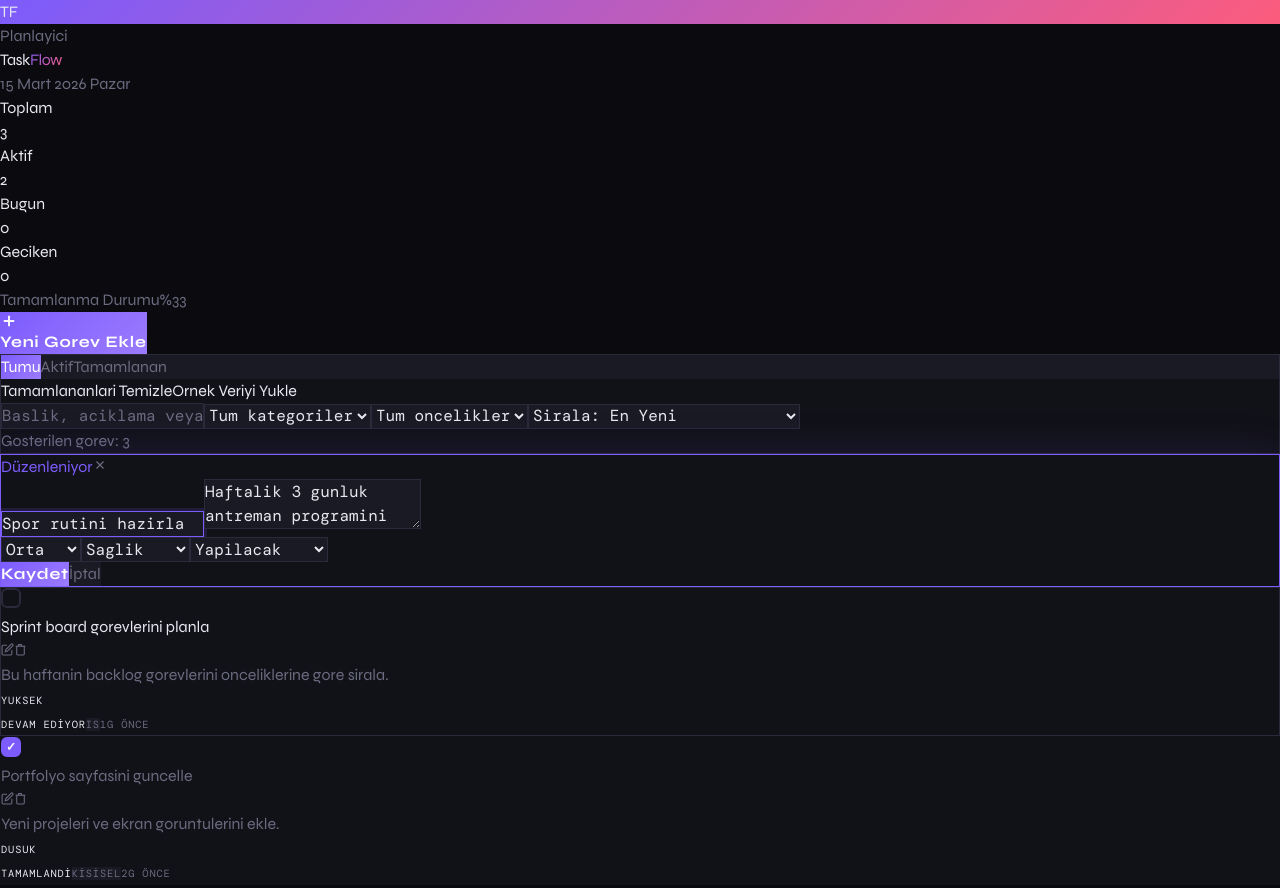
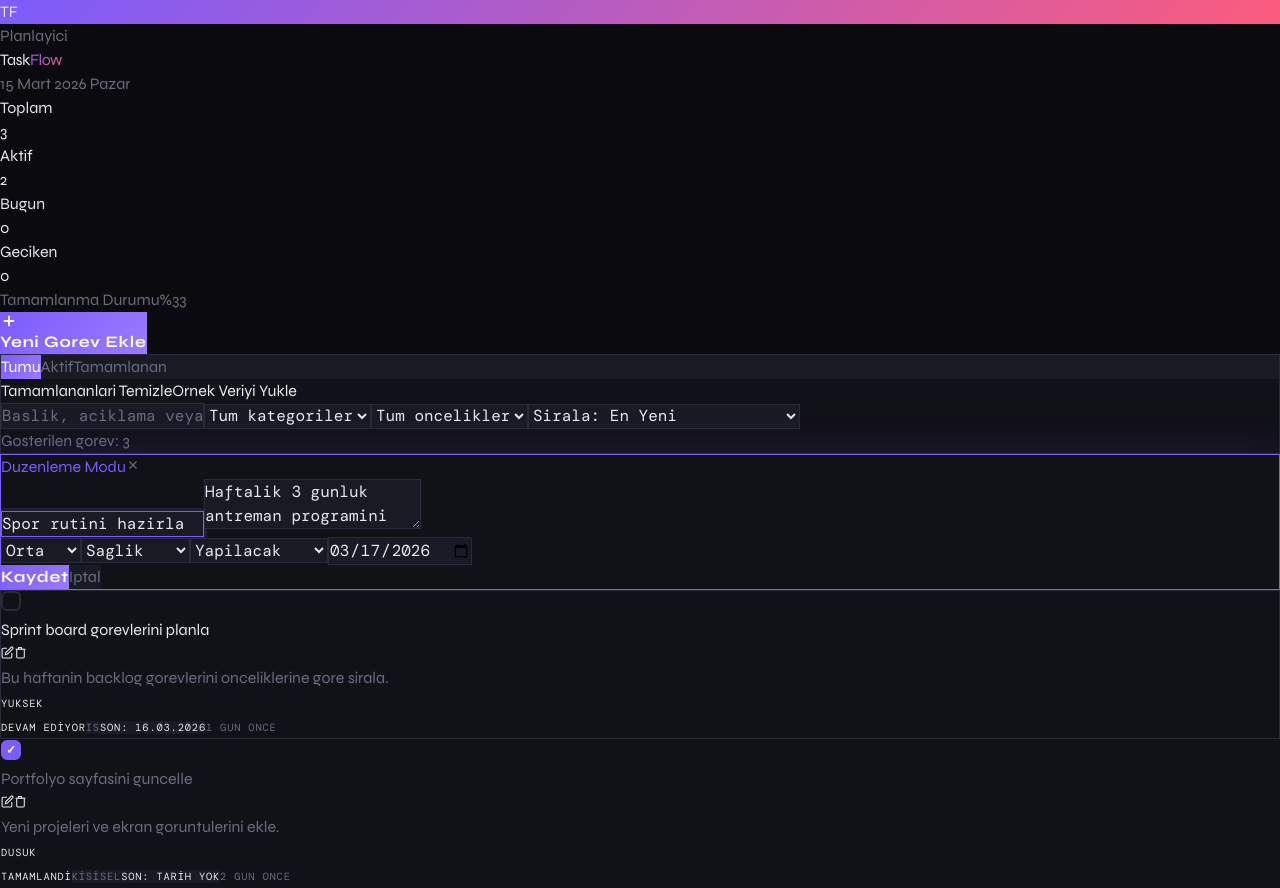
Before and after one commit to MehmetcanMutlu/mehmetcan-todo, a React (Vite) app: page / in a window 1280 px wide. Both pictures are taken after a click on the button 7 px from the left and 516 px from the top of the page. Built offline with nearby package versions, Linux system fonts and the light colour scheme; a web font is replaced by a local one.

Commit message:
feat(card): improve edit flow and due-date visibility

```diff
--- a/src/components/TaskCard.jsx
+++ b/src/components/TaskCard.jsx
@@ -1,5 +1,11 @@
-import React, { useState } from 'react'
-import { PRIORITIES, STATUSES, CATEGORIES } from '../interfaces/Task'
+import React, { useEffect, useRef, useState } from 'react'
+import {
+  CATEGORIES,
+  formatRelativeTime,
+  isOverdue,
+  PRIORITIES,
+  STATUSES,
+} from '../interfaces/Task'
 
 export default function TaskCard({ task, onDelete, onUpdate, onToggle }) {
   const [editing, setEditing] = useState(false)
@@ -9,47 +15,76 @@ export default function TaskCard({ task, onDelete, onUpdate, onToggle }) {
     priority: task.priority,
     category: task.category,
     status: task.status,
+    dueDate: task.dueDate || '',
   })
   const [showConfirm, setShowConfirm] = useState(false)
+  const confirmTimeoutRef = useRef(null)
+
+  useEffect(() => {
+    setForm({
+      title: task.title,
+      description: task.description,
+      priority: task.priority,
+      category: task.category,
+      status: task.status,
+      dueDate: task.dueDate || '',
+    })
+  }, [task])
+
+  useEffect(() => {
+    return () => {
+      if (confirmTimeoutRef.current) {
+        clearTimeout(confirmTimeoutRef.current)
+      }
+    }
+  }, [])
 
   const handleSave = () => {
     if (!form.title.trim()) return
-    onUpdate(task.id, form)
+
+    onUpdate(task.id, {
+      ...form,
+      title: form.title.trim(),
+      description: form.description.trim(),
+      dueDate: form.dueDate || null,
+    })
     setEditing(false)
   }
 
   const handleDelete = () => {
     if (showConfirm) {
       onDelete(task.id)
-    } else {
-      setShowConfirm(true)
-      setTimeout(() => setShowConfirm(false), 3000)
+      return
     }
+
+    setShowConfirm(true)
+    if (confirmTimeoutRef.current) {
+      clearTimeout(confirmTimeoutRef.current)
+    }
+
+    confirmTimeoutRef.current = setTimeout(() => {
+      setShowConfirm(false)
+      confirmTimeoutRef.current = null
+    }, 3000)
   }
 
   const priority = PRIORITIES[task.priority]
   const status = STATUSES[task.status]
-  const timeAgo = (() => {
-    const diff = Date.now() - new Date(task.createdAt)
-    const mins = Math.floor(diff / 60000)
-    if (mins < 1) return 'az önce'
-    if (mins < 60) return `${mins}dk önce`
-    const hrs = Math.floor(mins / 60)
-    if (hrs < 24) return `${hrs}sa önce`
-    return `${Math.floor(hrs / 24)}g önce`
-  })()
+  const overdue = isOverdue(task)
+  const createdLabel = formatRelativeTime(task.createdAt)
+  const dueDateLabel = task.dueDate ? new Date(task.dueDate).toLocaleDateString('tr-TR') : 'Tarih yok'
 
   if (editing) {
     return (
-      <div className="animate-in rounded-2xl p-5 glow-accent"
-           style={{ background: 'var(--surface)', border: '1px solid var(--accent)' }}>
+      <div className="animate-in rounded-2xl p-5 glow-accent" style={{ background: 'var(--surface)', border: '1px solid var(--accent)' }}>
         <div className="flex items-center justify-between mb-4">
           <span className="text-xs font-mono tracking-widest uppercase" style={{ color: 'var(--accent)' }}>
-            Düzenleniyor
+            Duzenleme Modu
           </span>
-          <button onClick={() => setEditing(false)} style={{ color: 'var(--muted)' }}>
+          <button type="button" onClick={() => setEditing(false)} style={{ color: 'var(--muted)' }}>
             <svg width="14" height="14" viewBox="0 0 24 24" fill="none" stroke="currentColor" strokeWidth="2">
-              <line x1="18" y1="6" x2="6" y2="18"/><line x1="6" y1="6" x2="18" y2="18"/>
+              <line x1="18" y1="6" x2="6" y2="18" />
+              <line x1="6" y1="6" x2="18" y2="18" />
             </svg>
           </button>
         </div>
@@ -57,39 +92,74 @@ export default function TaskCard({ task, onDelete, onUpdate, onToggle }) {
         <div className="space-y-3">
           <input
             value={form.title}
-            onChange={e => setForm(p => ({ ...p, title: e.target.value }))}
+            onChange={(event) => setForm((prev) => ({ ...prev, title: event.target.value }))}
             className="custom-input w-full px-3 py-2 rounded-lg text-sm"
             autoFocus
           />
           <textarea
             value={form.description}
-            onChange={e => setForm(p => ({ ...p, description: e.target.value }))}
+            onChange={(event) => setForm((prev) => ({ ...prev, description: event.target.value }))}
             rows={2}
             className="custom-input w-full px-3 py-2 rounded-lg text-sm resize-none"
-            placeholder="Açıklama..."
+            placeholder="Aciklama..."
           />
-          <div className="grid grid-cols-3 gap-2">
-            <select value={form.priority} onChange={e => setForm(p => ({ ...p, priority: e.target.value }))}
-                    className="custom-input px-2 py-2 rounded-lg text-xs">
-              {Object.entries(PRIORITIES).map(([k, v]) => <option key={k} value={k}>{v.label}</option>)}
+
+          <div className="grid grid-cols-2 md:grid-cols-4 gap-2">
+            <select
+              value={form.priority}
+              onChange={(event) => setForm((prev) => ({ ...prev, priority: event.target.value }))}
+              className="custom-input px-2 py-2 rounded-lg text-xs"
+            >
+              {Object.entries(PRIORITIES).map(([key, value]) => (
+                <option key={key} value={key}>
+                  {value.label}
+                </option>
+              ))}
             </select>
-            <select value={form.category} onChange={e => setForm(p => ({ ...p, category: e.target.value }))}
-                    className="custom-input px-2 py-2 rounded-lg text-xs">
-              {CATEGORIES.map(c => <option key={c} value={c}>{c}</option>)}
+
+            <select
+              value={form.category}
+              onChange={(event) => setForm((prev) => ({ ...prev, category: event.target.value }))}
+              className="custom-input px-2 py-2 rounded-lg text-xs"
+            >
+              {CATEGORIES.map((categoryName) => (
+                <option key={categoryName} value={categoryName}>
+                  {categoryName}
+                </option>
+              ))}
             </select>
-            <select value={form.status} onChange={e => setForm(p => ({ ...p, status: e.target.value }))}
-                    className="custom-input px-2 py-2 rounded-lg text-xs">
-              {Object.entries(STATUSES).map(([k, v]) => <option key={k} value={k}>{v.label}</option>)}
+
+            <select
+              value={form.status}
+              onChange={(event) => setForm((prev) => ({ ...prev, status: event.target.value }))}
+              className="custom-input px-2 py-2 rounded-lg text-xs"
+            >
+              {Object.entries(STATUSES).map(([key, value]) => (
+                <option key={key} value={key}>
+                  {value.label}
+                </option>
+              ))}
             </select>
+
+            <input
+              type="date"
+              value={form.dueDate}
+              onChange={(event) => setForm((prev) => ({ ...prev, dueDate: event.target.value }))}
+              className="custom-input px-2 py-2 rounded-lg text-xs"
+            />
           </div>
+
           <div className="flex gap-2">
-            <button onClick={handleSave} className="btn-primary flex-1 py-2 rounded-lg text-xs tracking-wider">
+            <button type="button" onClick={handleSave} className="btn-primary flex-1 py-2 rounded-lg text-xs tracking-wider">
               Kaydet
             </button>
-            <button onClick={() => setEditing(false)}
-                    className="px-4 py-2 rounded-lg text-xs transition-colors"
-                    style={{ background: 'var(--surface2)', color: 'var(--muted)' }}>
-              İptal
+            <button
+              type="button"
+              onClick={() => setEditing(false)}
+              className="px-4 py-2 rounded-lg text-xs transition-colors"
+              style={{ background: 'var(--surface2)', color: 'var(--muted)' }}
+            >
+              Iptal
             </button>
           </div>
         </div>
@@ -98,55 +168,45 @@ export default function TaskCard({ task, onDelete, onUpdate, onToggle }) {
   }
 
   return (
-    <div className={`task-card animate-in rounded-2xl p-5 ${task.completed ? 'completed' : ''}`}
-         style={{ background: 'var(--surface)' }}>
+    <div className={`task-card animate-in rounded-2xl p-5 ${task.completed ? 'completed' : ''}`} style={{ background: 'var(--surface)' }}>
       <div className="flex items-start gap-3">
-        {/* Checkbox */}
-        <input
-          type="checkbox"
-          checked={task.completed}
-          onChange={() => onToggle(task.id)}
-          className="custom-checkbox mt-0.5"
-        />
+        <input type="checkbox" checked={task.completed} onChange={() => onToggle(task.id)} className="custom-checkbox mt-0.5" />
 
-        {/* Content */}
         <div className="flex-1 min-w-0">
           <div className="flex items-start justify-between gap-2 mb-1">
-            <h3 className={`font-semibold text-sm leading-snug ${task.completed ? 'line-through' : ''}`}
-                style={{ color: task.completed ? 'var(--muted)' : 'var(--text)' }}>
+            <h3 className={`font-semibold text-sm leading-snug ${task.completed ? 'line-through' : ''}`} style={{ color: task.completed ? 'var(--muted)' : 'var(--text)' }}>
               {task.title}
             </h3>
-            {/* Actions */}
+
             <div className="flex items-center gap-1 flex-shrink-0">
               <button
+                type="button"
                 onClick={() => setEditing(true)}
-                className="w-7 h-7 rounded-lg flex items-center justify-center transition-all"
-                style={{ color: 'var(--muted)' }}
-                onMouseEnter={e => { e.currentTarget.style.color = '#7c5cfc'; e.currentTarget.style.background = 'rgba(124,92,252,0.1)' }}
-                onMouseLeave={e => { e.currentTarget.style.color = 'var(--muted)'; e.currentTarget.style.background = 'transparent' }}
-                title="Düzenle"
+                className="icon-btn"
+                title="Duzenle"
+                aria-label="Gorevi duzenle"
               >
                 <svg width="13" height="13" viewBox="0 0 24 24" fill="none" stroke="currentColor" strokeWidth="2">
-                  <path d="M11 4H4a2 2 0 0 0-2 2v14a2 2 0 0 0 2 2h14a2 2 0 0 0 2-2v-7"/>
-                  <path d="M18.5 2.5a2.121 2.121 0 0 1 3 3L12 15l-4 1 1-4 9.5-9.5z"/>
+                  <path d="M11 4H4a2 2 0 0 0-2 2v14a2 2 0 0 0 2 2h14a2 2 0 0 0 2-2v-7" />
+                  <path d="M18.5 2.5a2.121 2.121 0 0 1 3 3L12 15l-4 1 1-4 9.5-9.5z" />
                 </svg>
               </button>
+
               <button
+                type="button"
                 onClick={handleDelete}
-                className="w-7 h-7 rounded-lg flex items-center justify-center transition-all"
-                style={{ color: showConfirm ? '#fc5c7d' : 'var(--muted)', background: showConfirm ? 'rgba(252,92,125,0.1)' : 'transparent' }}
-                onMouseEnter={e => { if (!showConfirm) { e.currentTarget.style.color = '#fc5c7d'; e.currentTarget.style.background = 'rgba(252,92,125,0.1)' }}}
-                onMouseLeave={e => { if (!showConfirm) { e.currentTarget.style.color = 'var(--muted)'; e.currentTarget.style.background = 'transparent' }}}
-                title={showConfirm ? 'Emin misin? Tekrar tıkla.' : 'Sil'}
+                className={`icon-btn ${showConfirm ? 'danger' : ''}`}
+                title={showConfirm ? 'Emin misin? Tekrar tikla.' : 'Sil'}
+                aria-label="Gorevi sil"
               >
                 {showConfirm ? (
                   <svg width="13" height="13" viewBox="0 0 24 24" fill="none" stroke="currentColor" strokeWidth="2.5">
-                    <polyline points="20 6 9 17 4 12"/>
+                    <polyline points="20 6 9 17 4 12" />
                   </svg>
                 ) : (
                   <svg width="13" height="13" viewBox="0 0 24 24" fill="none" stroke="currentColor" strokeWidth="2">
-                    <polyline points="3 6 5 6 21 6"/>
-                    <path d="M19 6v14a2 2 0 0 1-2 2H7a2 2 0 0 1-2-2V6m3 0V4a1 1 0 0 1 1-1h4a1 1 0 0 1 1 1v2"/>
+                    <polyline points="3 6 5 6 21 6" />
+                    <path d="M19 6v14a2 2 0 0 1-2 2H7a2 2 0 0 1-2-2V6m3 0V4a1 1 0 0 1 1-1h4a1 1 0 0 1 1 1v2" />
                   </svg>
                 )}
               </button>
@@ -159,28 +219,24 @@ export default function TaskCard({ task, onDelete, onUpdate, onToggle }) {
             </p>
           )}
 
-          {/* Tags row */}
           <div className="flex items-center flex-wrap gap-2">
-            {/* Priority dot */}
             <div className="flex items-center gap-1.5">
-              <div className={`w-2 h-2 rounded-full ${priority.color}`}></div>
+              <div className={`w-2 h-2 rounded-full ${priority.color}`} />
               <span className={`tag-badge ${priority.textColor}`}>{priority.label}</span>
             </div>
 
-            {/* Status */}
-            <span className={`tag-badge px-2 py-0.5 rounded-md ${status.bg} ${status.text}`}>
-              {status.label}
-            </span>
+            <span className={`tag-badge px-2 py-0.5 rounded-md ${status.bg} ${status.text}`}>{status.label}</span>
 
-            {/* Category */}
-            <span className="tag-badge px-2 py-0.5 rounded-md"
-                  style={{ background: 'var(--surface2)', color: 'var(--muted)' }}>
+            <span className="tag-badge px-2 py-0.5 rounded-md" style={{ background: 'var(--surface2)', color: 'var(--muted)' }}>
               {task.category}
             </span>
 
-            {/* Time */}
+            <span className={`tag-badge px-2 py-0.5 rounded-md ${overdue ? 'text-rose-300' : ''}`} style={{ background: 'var(--surface2)' }}>
+              Son: {dueDateLabel}
+            </span>
+
             <span className="tag-badge ml-auto" style={{ color: 'var(--muted)' }}>
-              {timeAgo}
+              {createdLabel}
             </span>
           </div>
         </div>
```
